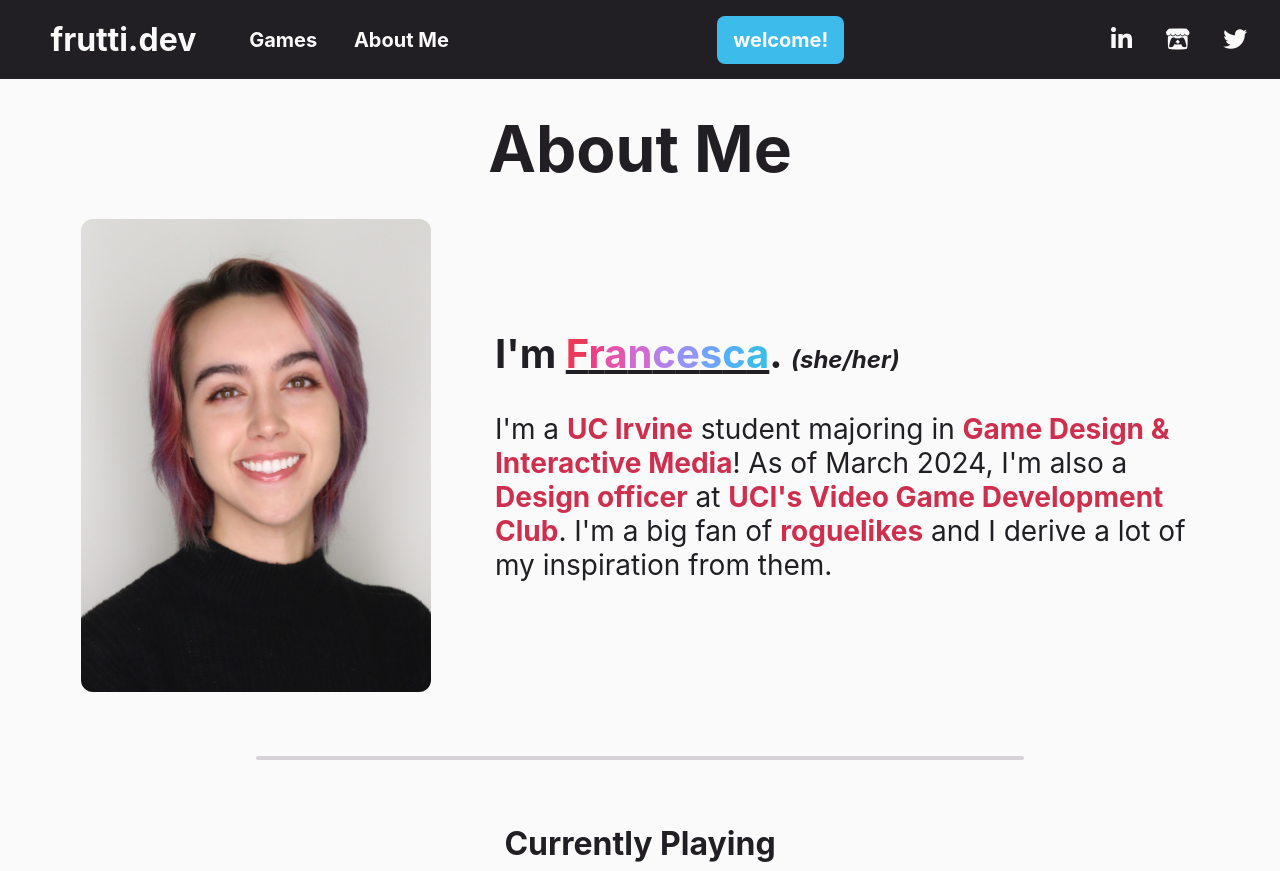
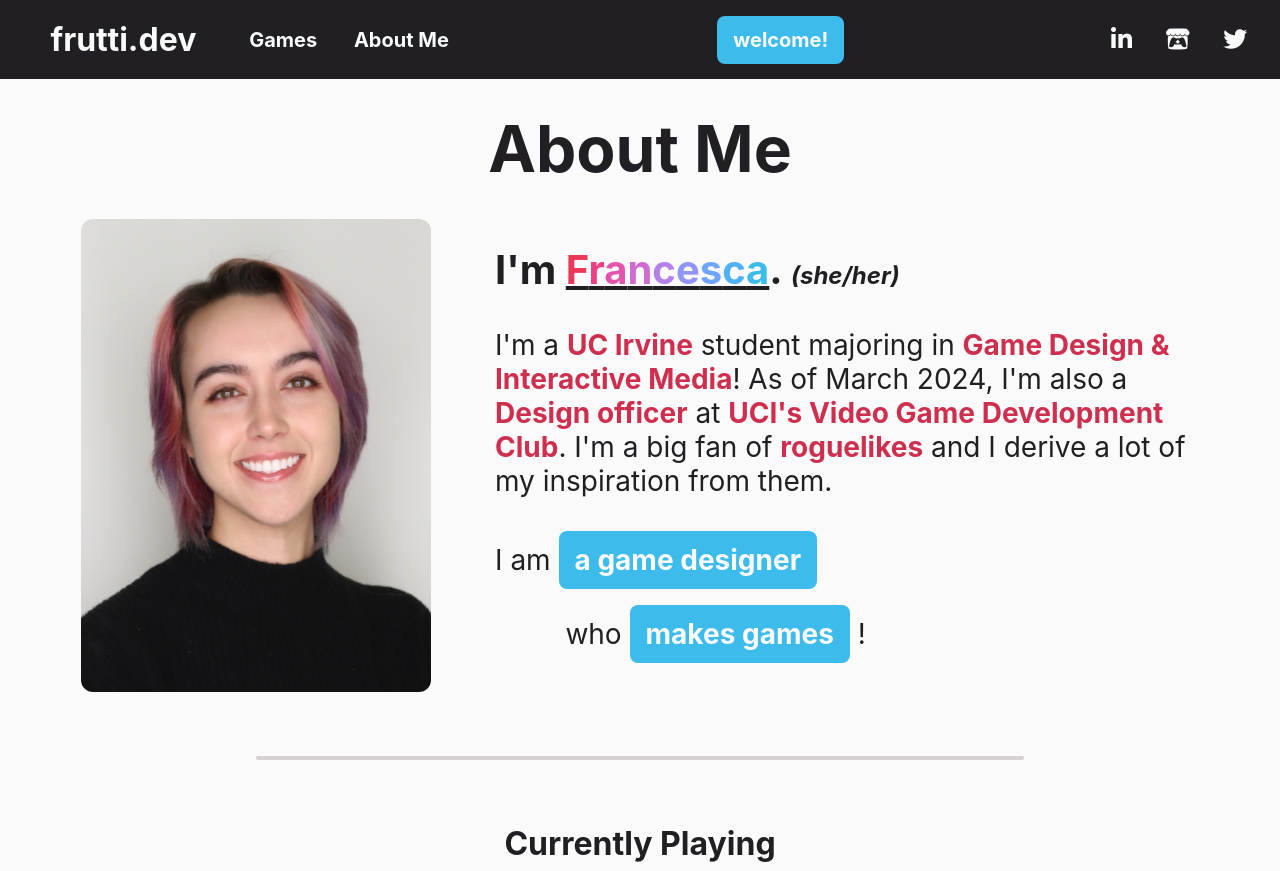
Before and after one commit to fruttipie/frutti.dev, a Jekyll site: the page built from about.html, in a window 1280 px wide and 1400 px high, cut to the strip 0-871 px from the top of the window. Built offline with Jekyll 4.4.1, drawn with Linux system fonts in a browser that asks for light colours; nearby versions of some CDN libraries.

Commit message:
Made about me buttons available on mobile

```diff
--- a/_sass/base.scss
+++ b/_sass/base.scss
@@ -198,13 +198,10 @@
 
 .hamburgerLink a {
   @include clickable;
-  font-size: 1.15rem;
+  font-size: 1.3em;
   line-height: 3em;
   margin: 1rem;
-
-  &:hover {
-    background-color: $accentColor;
-  }
+  background-color: $accentColor;
 }
 
 // Home
@@ -367,10 +364,11 @@
     }
 
     .customizaAboutMe {
-      margin: 2rem 0;
+      margin-top: 2rem;
 
       p {
         display: inline;
+        line-height: 2.2em;
       }
     }
   }
@@ -383,7 +381,7 @@
 .secret {
   font-style: italic;
   text-align: center;
-  margin-bottom: 3em;
+  margin: 0 5% 3em;
   font-size: 1.5em;
 
   #exampleCustomizable {
@@ -392,6 +390,7 @@
     font-style: normal;
     font-weight: bold;
     color: $backgroundColor;
+    box-decoration-break: clone;
   }
 }
 
@@ -439,10 +438,11 @@
 
 // Mobile Responsiveness
 
-#onlyOnMobile{
+.onlyOnMobile{
   display: none;
 }
 
+/*
 @media screen and (max-width: 1300px) {
   .aboutMe {
     .customizaAboutMe {
@@ -461,13 +461,12 @@
     display: none;
   }
 
-}
+}*/
 
 @media screen and (max-width: 1000px) {
-  #onlyOnMobile{
+  .onlyOnMobile{
     display: block;
   }
-
 
   nav {
     justify-content: center;
--- a/about.html
+++ b/about.html
@@ -8,7 +8,7 @@
 <ul class="aboutMe">
     <div class="aboutMeItem">
         <img style="max-width: 350px" src="/images/Me3.jpg" alt="Me!">
-        <p id="onlyOnMobile"><br></p>
+        <p class="onlyOnMobile"><br></p>
     </div>
 
     <div class="aboutMeItem">
@@ -22,10 +22,12 @@
         </p>
         <div class="customizaAboutMe">
             <p>I am </p>
+            <br class="onlyOnMobile">
             <p class="customizable" id="aboutMe1">a game designer</p>
             <br>
             <div class="aboutMe2Section">
-                <p>who</p>
+                <p>who </p>
+                <br class="onlyOnMobile">
                 <p class="customizable" id="aboutMe2">makes games</p>
                 <p>!</p>
             </div>
@@ -106,7 +108,9 @@
     <hr>
 
     <div class="secret">
-        Try clicking the <span id="exampleCustomizable">blue</span> buttons on this website for a surprise!
+        Try clicking the
+        <span id="exampleCustomizable" style="line-height: 2.4em;">blue</span>
+        <br class="onlyOnMobile"> buttons on this website for a surprise!
     </div>
 
 <script src="aboutMeScript.js"></script>
```
Also changed, not shown: 3 other files.
